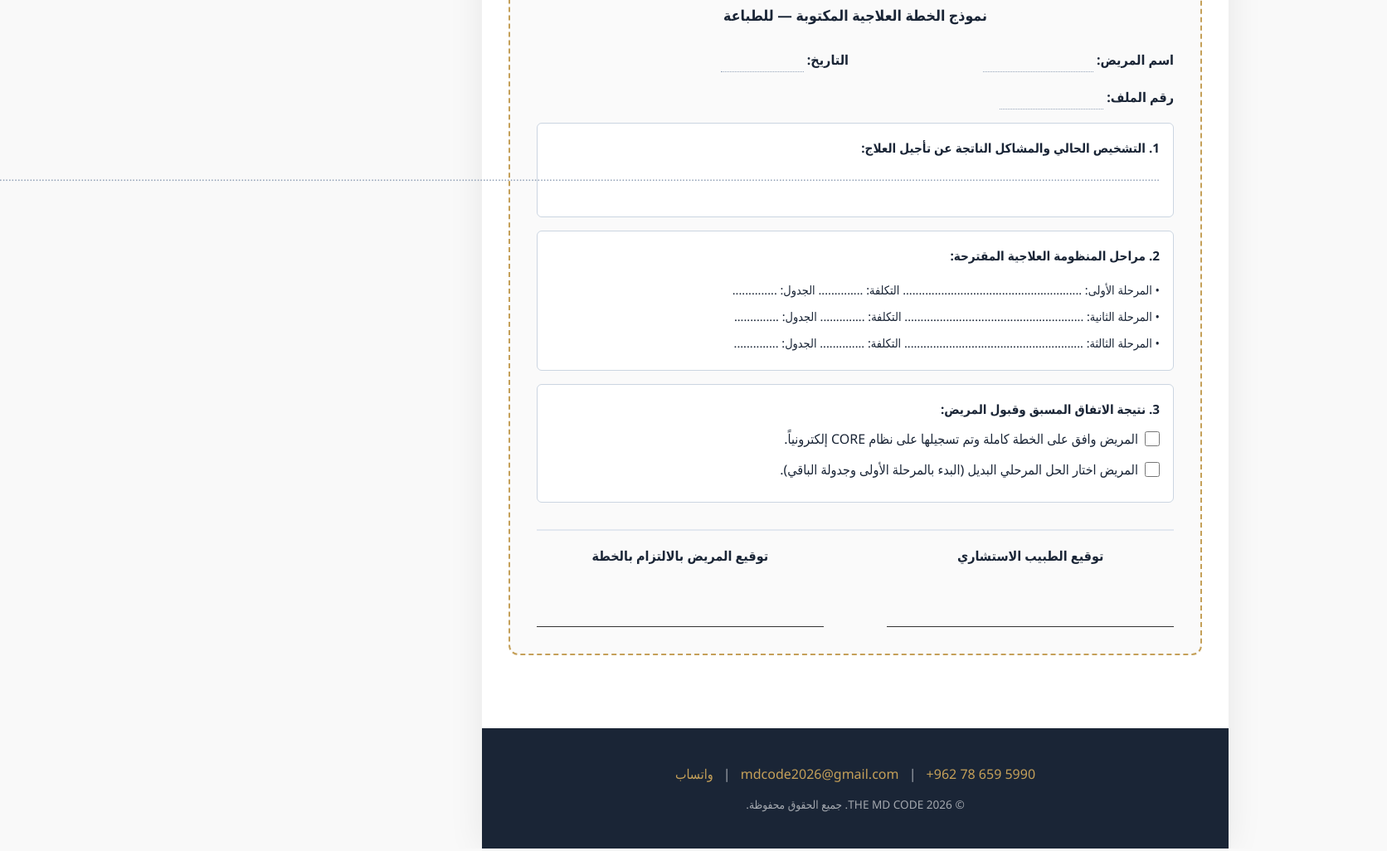
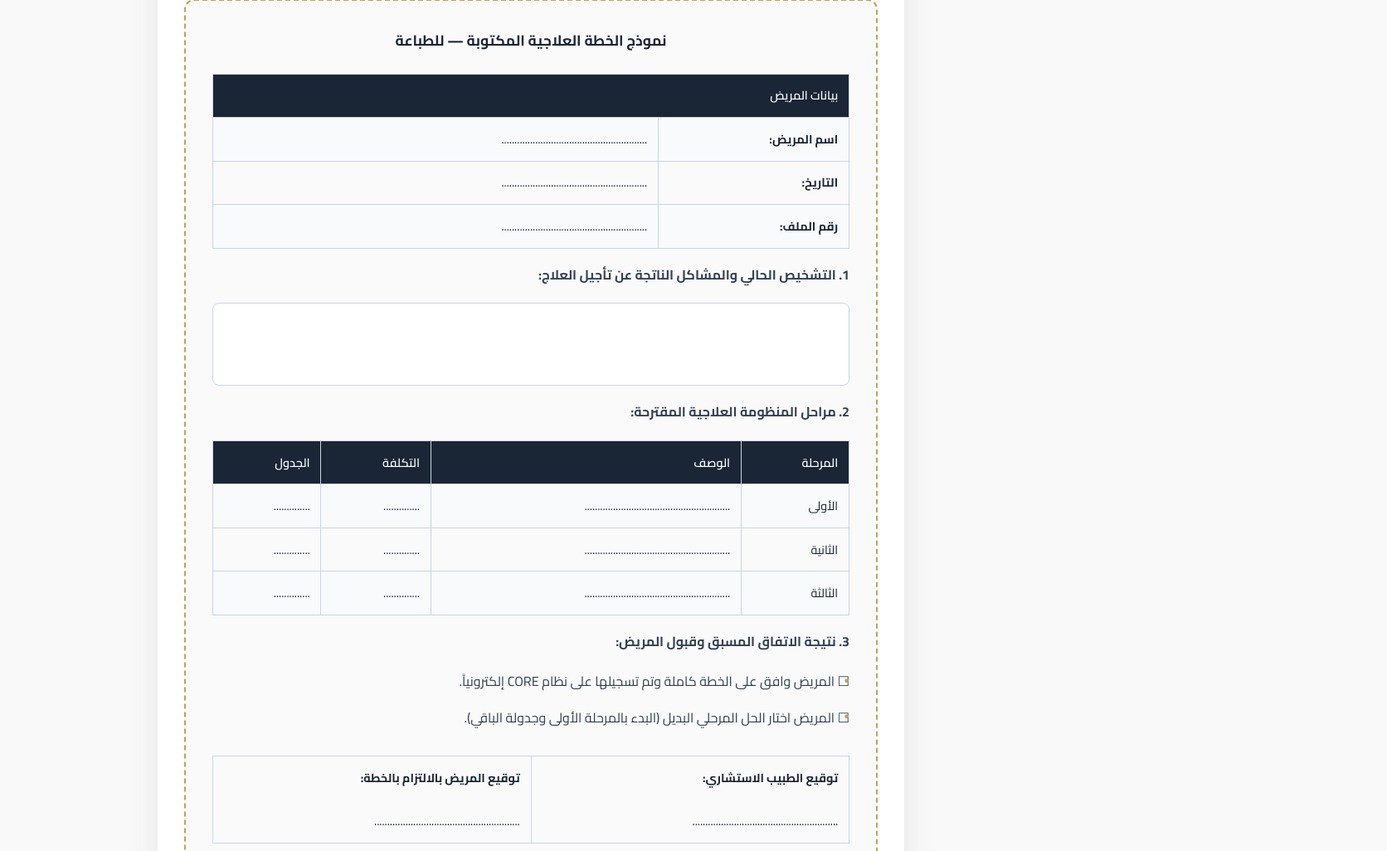
Before and after one commit to core-system-md/MD-CODE-website-, a plain HTML site: page tools/resources/reception-manual.html in a window 1280 px wide. Shown: the part 1706-2732 px from the top of the page at 83% size, 1672 px wide, since content can reach past the window. Drawn offline with Linux system fonts and the light colour scheme.

Commit message:
Update reception-manual.html

```diff
--- a/tools/resources/reception-manual.html
+++ b/tools/resources/reception-manual.html
@@ -5,10 +5,11 @@
     <meta name="viewport" content="width=device-width, initial-scale=1.0">
     <title>دليل الـ 14 يوماً لرفع نسبة قبول العلاج | THE MD CODE</title>
     <link rel="icon" type="image/png" href="/assets/icon-gold.png">
+    <link href="https://fonts.googleapis.com/css2?family=Cairo:wght@300;400;600;700;800&display=swap" rel="stylesheet">
     <style>
         * { box-sizing: border-box; margin: 0; padding: 0; }
         body {
-            font-family: 'Segoe UI', Tahoma, Geneva, Verdana, sans-serif;
+            font-family: 'Cairo', sans-serif;
             background: #F9F9F9;
             color: #1A2536;
             line-height: 1.8;
@@ -133,52 +134,28 @@
             margin-bottom: 1.5rem;
             margin-top: 0;
         }
-        .form-line {
-            border-bottom: 1px dotted #94A3B8;
-            display: inline-block;
-            min-width: 100px;
-            height: 1.5rem;
-            vertical-align: bottom;
+        .resource-table {
+            width: 100%;
+            border-collapse: collapse;
+            margin: 1rem 0;
+            font-size: 0.9rem;
         }
-        .form-block {
+        .resource-table th, .resource-table td {
             border: 1px solid #CBD5E1;
-            background: white;
-            padding: 1rem;
-            margin-bottom: 1rem;
-            border-radius: 6px;
-            min-height: 80px;
+            padding: 0.8rem;
+            text-align: right;
+            vertical-align: top;
         }
-        .form-block strong {
-            display: block;
-            margin-bottom: 0.5rem;
-            color: #1A2536;
-            font-size: 0.95rem;
+        .resource-table th {
+            background: #1A2536;
+            color: white;
+            font-weight: 600;
         }
-        .checkbox-line {
-            display: flex;
-            align-items: center;
-            gap: 0.5rem;
-            margin-bottom: 0.5rem;
+        .resource-table tr:nth-child(even) {
+            background: #F8FAFC;
         }
-        .checkbox-line input {
-            width: 18px;
-            height: 18px;
-        }
-        .signatures {
-            display: flex;
-            justify-content: space-between;
-            margin-top: 2rem;
-            padding-top: 1rem;
-            border-top: 2px solid #E2E8F0;
-        }
-        .signatures > div {
-            text-align: center;
-            width: 45%;
-        }
-        .signatures .line {
-            border-bottom: 1px solid #333;
-            margin-top: 2rem;
-            height: 40px;
+        .resource-table tr:hover {
+            background: #F1F5F9;
         }
         .footer {
             background: #1A2536;
@@ -213,6 +190,9 @@
             box-shadow: 0 4px 20px rgba(197,160,89,0.4);
             z-index: 1000;
             transition: transform 0.2s, box-shadow 0.2s;
+            display: flex;
+            align-items: center;
+            gap: 8px;
         }
         .print-btn:hover {
             transform: translateY(-2px);
@@ -240,8 +220,8 @@
             .header { padding: 2rem 1rem 1.5rem; }
             .header h1 { font-size: 1.4rem; }
             .print-btn { bottom: 1rem; left: 1rem; padding: 0.75rem 1.2rem; font-size: 0.9rem; }
-            .signatures { flex-direction: column; gap: 1.5rem; }
-            .signatures > div { width: 100%; }
+            .resource-table { font-size: 0.8rem; }
+            .resource-table th, .resource-table td { padding: 0.5rem; }
         }
 
         @media print {
@@ -256,6 +236,8 @@
             .content { padding: 1.5rem; }
             h2 { page-break-after: avoid; }
             p, li { orphans: 3; widows: 3; }
+            .resource-table { page-break-inside: auto; }
+            .resource-table tr { page-break-inside: avoid; }
             .footer { background: #1A2536 !important; -webkit-print-color-adjust: exact; print-color-adjust: exact; }
         }
     </style>
@@ -263,13 +245,19 @@
 <body>
 
     <a href="/tools/resources.html" class="nav-back no-print">← العودة للموارد</a>
-<button onclick="window.print()" class="print-btn no-print">🖨️ طباعة / PDF</button>
+
+    <button onclick="window.print()" class="print-btn no-print">
+        <svg width="20" height="20" fill="none" viewBox="0 0 24 24" stroke="currentColor" stroke-width="2">
+            <path stroke-linecap="round" stroke-linejoin="round" d="M6.72 13.829c-.24.03-.48.062-.72.096m.72-.096a42.415 42.415 0 0110.56 0m-10.56 0L6.34 18m10.94-4.171c.24.03.48.062.72.096m-.72-.096L17.66 18m0 0l.229 2.523a1.125 1.125 0 01-1.12 1.227H7.231c-.662 0-1.18-.568-1.12-1.227L6.34 18m11.318 0h1.091A2.25 2.25 0 0021 15.75V9.456c0-1.081-.768-2.015-1.837-2.175a48.055 48.055 0 00-1.913-.247M6.34 18H5.25A2.25 2.25 0 013 15.75V9.456c0-1.081.768-2.015 1.837-2.175a48.041 48.041 0 011.913-.247m10.5 0a48.536 48.536 0 00-10.5 0m10.5 0V3.375c0-.621-.504-1.125-1.125-1.125h-8.25c-.621 0-1.125.504-1.125 1.125v3.659M18 10.5h.008v.008H18V10.5z" />
+        </svg>
+        طباعة / PDF
+    </button>
 
     <div class="page">
         <div class="header">
-        <div class="tag">دليل تطبيقي للأطباء</div>
-        <h1>دليل الـ 14 يوماً</h1>
-        <p>لرفع نسبة قبول العلاج إلى 75% — من الجلسة الواحدة إلى الخطة الكاملة</p>
+            <div class="tag">دليل تطبيقي لفرق الاستقبال</div>
+            <h1>دليل الـ 14 يوماً لرفع نسبة قبول العلاج</h1>
+            <p>لمنع تسرب المرضى في المبيعات والمتابعة — من الاستفسار إلى الحجز المؤكد</p>
         </div>
 
         <div class="content">
@@ -304,54 +292,79 @@
 
             <div class="printable-section">
                 <h3>نموذج الخطة العلاجية المكتوبة — للطباعة</h3>
-            <div style="display: grid; grid-template-columns: 1fr 1fr; gap: 1rem; margin-bottom: 1rem;">
-                <div><strong>اسم المريض:</strong> <span class="form-line">&nbsp;&nbsp;&nbsp;&nbsp;&nbsp;&nbsp;&nbsp;&nbsp;&nbsp;&nbsp;&nbsp;&nbsp;&nbsp;&nbsp;&nbsp;&nbsp;&nbsp;&nbsp;&nbsp;&nbsp;&nbsp;&nbsp;&nbsp;&nbsp;&nbsp;&nbsp;&nbsp;&nbsp;&nbsp;&nbsp;&nbsp;&nbsp;</span></div>
-                <div><strong>التاريخ:</strong> <span class="form-line">&nbsp;&nbsp;&nbsp;&nbsp;&nbsp;&nbsp;&nbsp;&nbsp;&nbsp;&nbsp;&nbsp;&nbsp;&nbsp;&nbsp;&nbsp;&nbsp;&nbsp;&nbsp;&nbsp;&nbsp;&nbsp;&nbsp;</span></div>
-            </div>
-            <div style="margin-bottom: 1rem;"><strong>رقم الملف:</strong> <span class="form-line">&nbsp;&nbsp;&nbsp;&nbsp;&nbsp;&nbsp;&nbsp;&nbsp;&nbsp;&nbsp;&nbsp;&nbsp;&nbsp;&nbsp;&nbsp;&nbsp;&nbsp;&nbsp;&nbsp;&nbsp;&nbsp;&nbsp;&nbsp;&nbsp;&nbsp;&nbsp;&nbsp;&nbsp;&nbsp;&nbsp;</span></div>
+                <table class="resource-table">
+                    <tr>
+                        <th colspan="2">بيانات المريض</th>
+                    </tr>
+                    <tr>
+                        <td style="width: 30%;"><strong>اسم المريض:</strong></td>
+                        <td>........................................................</td>
+                    </tr>
+                    <tr>
+                        <td><strong>التاريخ:</strong></td>
+                        <td>........................................................</td>
+                    </tr>
+                    <tr>
+                        <td><strong>رقم الملف:</strong></td>
+                        <td>........................................................</td>
+                    </tr>
+                </table>
 
-            <div class="form-block">
-                <strong>1. التشخيص الحالي والمشاكل الناتجة عن تأجيل العلاج:</strong>
-                <p style="color: #94A3B8; font-size: 0.85rem; margin-top: 0.5rem;">................................................................................................................................................................................................................................................................................................................................................................................................</p>
-            </div>
+                <p><strong>1. التشخيص الحالي والمشاكل الناتجة عن تأجيل العلاج:</strong></p>
+                <div style="border: 1px solid #CBD5E1; min-height: 100px; border-radius: 8px; padding: 1rem; margin: 1rem 0; background: white;"></div>
 
-            <div class="form-block">
-                <strong>2. مراحل المنظومة العلاجية المقترحة:</strong>
-                <div style="margin-top: 0.75rem; font-size: 0.9rem; line-height: 2.2;">
-                    • المرحلة الأولى: ........................................................ التكلفة: .............. الجدول: ..............<br>
-                    • المرحلة الثانية: ........................................................ التكلفة: .............. الجدول: ..............<br>
-                    • المرحلة الثالثة: ........................................................ التكلفة: .............. الجدول: ..............
-                </div>
-            </div>
+                <p><strong>2. مراحل المنظومة العلاجية المقترحة:</strong></p>
+                <table class="resource-table">
+                    <tr>
+                        <th>المرحلة</th>
+                        <th>الوصف</th>
+                        <th>التكلفة</th>
+                        <th>الجدول</th>
+                    </tr>
+                    <tr>
+                        <td>الأولى</td>
+                        <td>........................................................</td>
+                        <td>..............</td>
+                        <td>..............</td>
+                    </tr>
+                    <tr>
+                        <td>الثانية</td>
+                        <td>........................................................</td>
+                        <td>..............</td>
+                        <td>..............</td>
+                    </tr>
+                    <tr>
+                        <td>الثالثة</td>
+                        <td>........................................................</td>
+                        <td>..............</td>
+                        <td>..............</td>
+                    </tr>
+                </table>
 
-            <div class="form-block">
-                <strong>3. نتيجة الاتفاق المسبق وقبول المريض:</strong>
-                <div class="checkbox-line"><input type="checkbox"> المريض وافق على الخطة كاملة وتم تسجيلها على نظام CORE إلكترونياً.</div>
-                <div class="checkbox-line"><input type="checkbox"> المريض اختار الحل المرحلي البديل (البدء بالمرحلة الأولى وجدولة الباقي).</div>
-            </div>
+                <p><strong>3. نتيجة الاتفاق المسبق وقبول المريض:</strong></p>
+                <ul>
+                    <li style="padding-right: 0;">☐ المريض وافق على الخطة كاملة وتم تسجيلها على نظام CORE إلكترونياً.</li>
+                    <li style="padding-right: 0;">☐ المريض اختار الحل المرحلي البديل (البدء بالمرحلة الأولى وجدولة الباقي).</li>
+                </ul>
 
-            <div class="signatures">
-                <div>
-                    <strong>توقيع الطبيب الاستشاري</strong>
-                    <div class="line"></div>
-                </div>
-                <div>
-                    <strong>توقيع المريض بالالتزام بالخطة</strong>
-                    <div class="line"></div>
-                </div>
-            </div>
+                <table class="resource-table" style="margin-top: 2rem;">
+                    <tr>
+                        <td style="width: 50%;"><strong>توقيع الطبيب الاستشاري:</strong><br><br>........................................................</td>
+                        <td><strong>توقيع المريض بالالتزام بالخطة:</strong><br><br>........................................................</td>
+                    </tr>
+                </table>
             </div>
         </div>
 
         <div class="footer">
-        <p style="font-size: 1rem; margin-bottom: 0.5rem;">
-            <a href="mailto:mdcode2026@gmail.com">mdcode2026@gmail.com</a> |
-            <a href="tel:+962786595990">+962 78 659 5990</a> |
-            <a href="https://wa.me/962786595990">واتساب</a>
+            <p>© 2026 THE MD CODE. جميع الحقوق محفوظة.</p>
+            <p>هذا الدليل خاص بعملاء THE MD CODE. يُمنع النسخ أو التوزيع بدون إذن خطي.</p>
+            <p>
+                <a href="/index.html">الرئيسية</a> |
+                <a href="/tools/resources.html">الموارد</a> |
+                <a href="/contact.html">تواصل معنا</a>
             </p>
-        <p>© 2026 THE MD CODE. جميع الحقوق محفوظة.</p>
         </div>
     </div>
-
 </body>
 </html>
```
Lines whose indentation alone changed are shown as unchanged.
